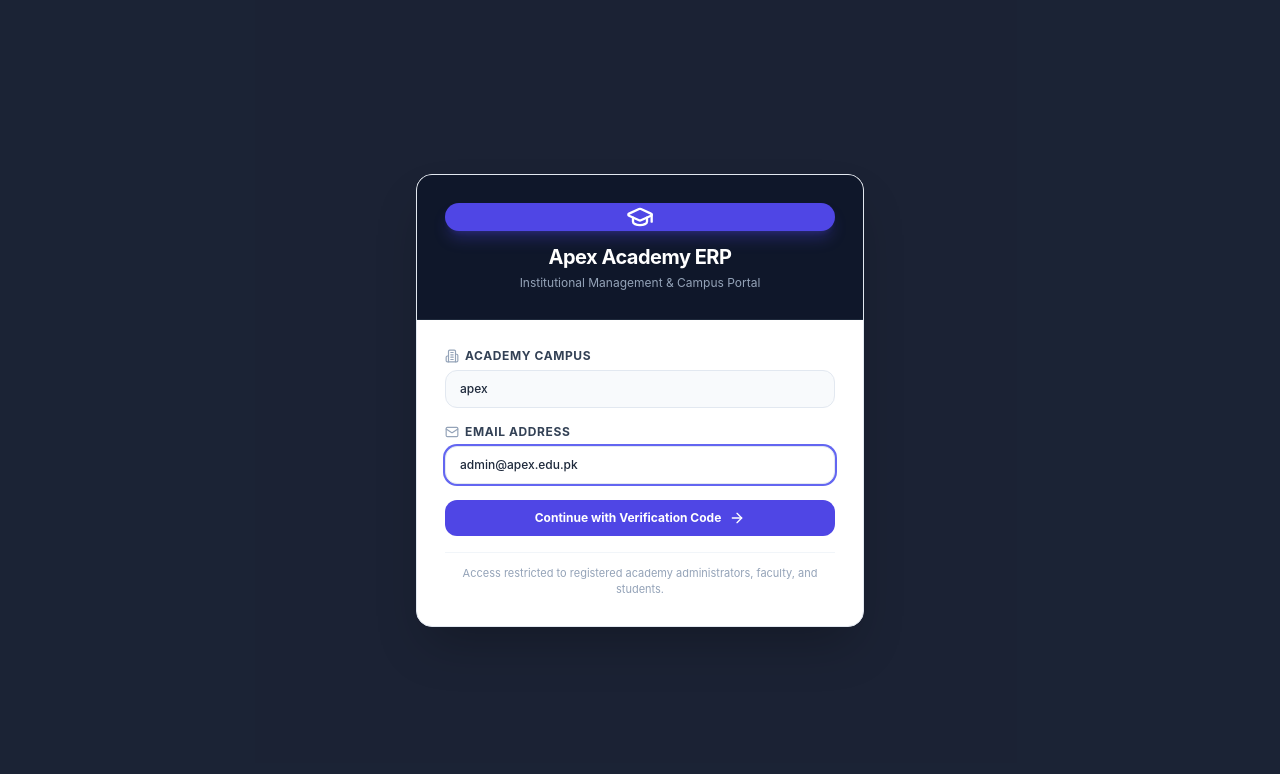
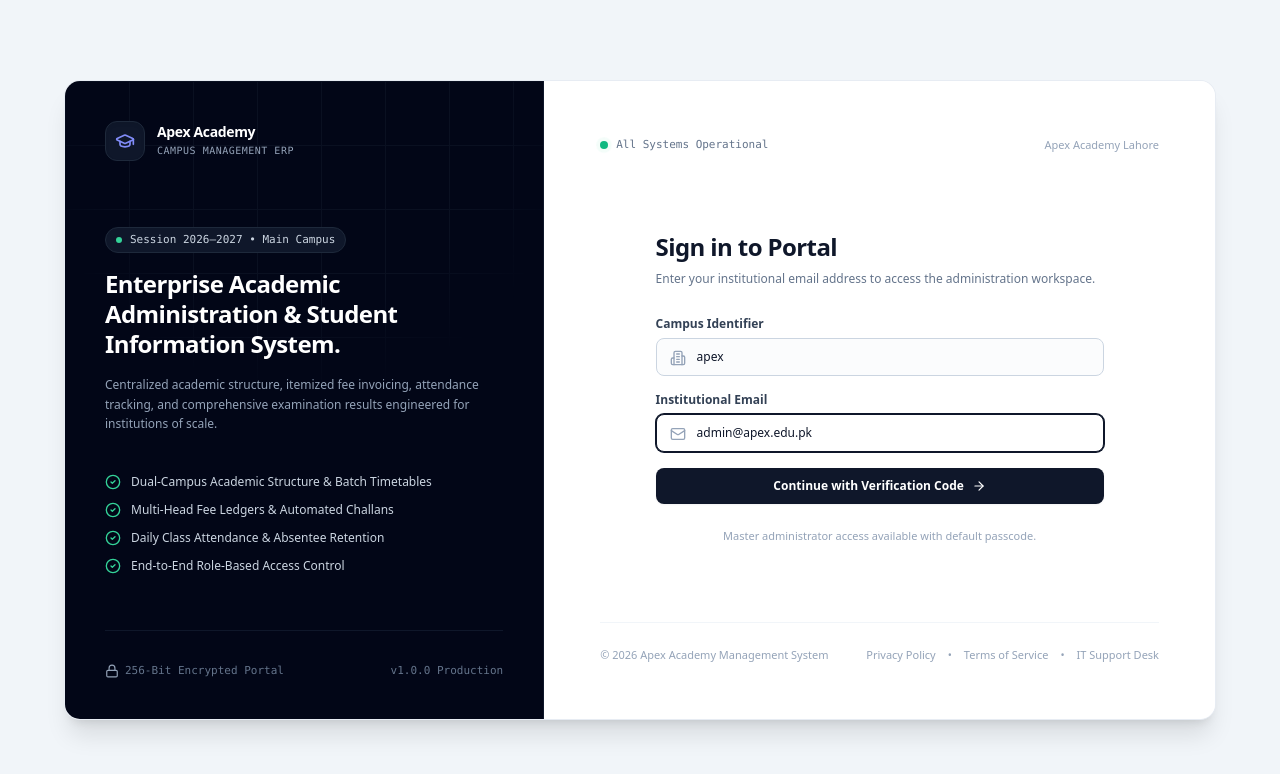
Before and after one commit to adnanfree131-bit/academy-management-system, a React (Vite) app in the folder packages/frontend/: page / in a window 1280 px wide. Shown: the top 774 px of the page. Built offline with nearby package versions, Linux system fonts and the light colour scheme.

Commit message:
feat(ui): redesign login screen into dual-pane institutional enterprise portal

```diff
--- a/packages/frontend/src/components/LoginModal.tsx
+++ b/packages/frontend/src/components/LoginModal.tsx
@@ -4,11 +4,12 @@ import {
   Mail,
   ArrowRight,
   RefreshCw,
-  KeyRound,
   Building2,
-  GraduationCap,
   ShieldCheck,
-  ArrowLeft
+  ArrowLeft,
+  CheckCircle2,
+  Lock,
+  GraduationCap
 } from 'lucide-react';
 
 export const LoginModal: React.FC = () => {
@@ -59,59 +60,150 @@ export const LoginModal: React.FC = () => {
   };
 
   return (
-    <div className="min-h-screen bg-slate-900/95 flex items-center justify-center p-4">
-      <div className="w-full max-w-md bg-white rounded-2xl shadow-2xl border border-slate-200 overflow-hidden flex flex-col">
+    <div className="min-h-screen bg-slate-100 flex items-center justify-center p-0 sm:p-6 lg:p-10 font-sans">
+      <div className="w-full max-w-6xl bg-white sm:rounded-2xl shadow-xl sm:border sm:border-slate-200/80 overflow-hidden grid grid-cols-1 lg:grid-cols-12 min-h-[640px]">
 
-        {/* Institutional Branding Header */}
-        <div className="bg-slate-900 p-7 text-white text-center border-b border-slate-800">
-          <div className="w-13 h-13 rounded-2xl bg-indigo-600 text-white flex items-center justify-center mx-auto mb-3 shadow-lg shadow-indigo-600/30">
-            <GraduationCap className="w-7 h-7 text-white" />
+        {/* ================================================================ */}
+        {/* LEFT COLUMN: INSTITUTIONAL SHOWCASE & CREDENTIALS (5/12 cols)     */}
+        {/* ================================================================ */}
+        <div className="hidden lg:flex lg:col-span-5 bg-slate-950 text-white p-10 flex-col justify-between relative overflow-hidden border-r border-slate-900">
+          {/* Subtle architectural background texture */}
+          <div className="absolute inset-0 bg-[linear-gradient(to_right,#1e293b_1px,transparent_1px),linear-gradient(to_bottom,#1e293b_1px,transparent_1px)] bg-[size:4rem_4rem] [mask-image:radial-gradient(ellipse_60%_50%_at_50%_0%,#000_70%,transparent_100%)] opacity-30" />
+
+          <div className="relative z-10">
+            {/* Institution Brand Monogram */}
+            <div className="flex items-center gap-3">
+              <div className="w-10 h-10 rounded-xl bg-slate-900 border border-slate-800 flex items-center justify-center text-white shadow-inner">
+                <GraduationCap className="w-5 h-5 text-indigo-400" />
               </div>
-          <h1 className="text-xl font-bold tracking-tight text-white">Apex Academy ERP</h1>
-          <p className="text-xs text-slate-400 mt-1">
-            Institutional Management & Campus Portal
+              <div>
+                <span className="text-sm font-bold tracking-tight text-white block leading-none">Apex Academy</span>
+                <span className="text-[10px] font-mono uppercase tracking-wider text-slate-400 mt-1 block">Campus Management ERP</span>
+              </div>
+            </div>
+
+            {/* Editorial Value Statement */}
+            <div className="mt-16 space-y-4">
+              <div className="inline-flex items-center gap-2 px-2.5 py-1 rounded-full bg-slate-900 border border-slate-800 text-[11px] font-mono text-slate-300">
+                <span className="w-1.5 h-1.5 rounded-full bg-emerald-400"></span>
+                <span>Session 2026–2027 • Main Campus</span>
+              </div>
+              <h2 className="text-2xl font-bold tracking-tight text-white leading-tight">
+                Enterprise Academic Administration & Student Information System.
+              </h2>
+              <p className="text-xs text-slate-400 leading-relaxed">
+                Centralized academic structure, itemized fee invoicing, attendance tracking, and comprehensive examination results engineered for institutions of scale.
               </p>
             </div>
 
-        {/* Form Body */}
-        <div className="p-6 sm:p-7 space-y-5">
+            {/* Institutional Features Checklist */}
+            <div className="mt-10 space-y-3 text-xs text-slate-300">
+              <div className="flex items-center gap-2.5">
+                <CheckCircle2 className="w-4 h-4 text-emerald-400 shrink-0" />
+                <span>Dual-Campus Academic Structure & Batch Timetables</span>
+              </div>
+              <div className="flex items-center gap-2.5">
+                <CheckCircle2 className="w-4 h-4 text-emerald-400 shrink-0" />
+                <span>Multi-Head Fee Ledgers & Automated Challans</span>
+              </div>
+              <div className="flex items-center gap-2.5">
+                <CheckCircle2 className="w-4 h-4 text-emerald-400 shrink-0" />
+                <span>Daily Class Attendance & Absentee Retention</span>
+              </div>
+              <div className="flex items-center gap-2.5">
+                <CheckCircle2 className="w-4 h-4 text-emerald-400 shrink-0" />
+                <span>End-to-End Role-Based Access Control</span>
+              </div>
+            </div>
+          </div>
+
+          {/* Left Footer: Compliance & Security */}
+          <div className="relative z-10 pt-8 border-t border-slate-900 flex items-center justify-between text-[11px] text-slate-500 font-mono">
+            <span className="flex items-center gap-1.5">
+              <Lock className="w-3.5 h-3.5 text-slate-400" />
+              <span>256-Bit Encrypted Portal</span>
+            </span>
+            <span>v1.0.0 Production</span>
+          </div>
+        </div>
+
+        {/* ================================================================ */}
+        {/* RIGHT COLUMN: REFINED AUTHENTICATION CONSOLE (7/12 cols)          */}
+        {/* ================================================================ */}
+        <div className="lg:col-span-7 bg-white p-8 sm:p-12 lg:p-14 flex flex-col justify-between min-h-[580px]">
+
+          {/* Top Bar: Operational Status */}
+          <div className="flex items-center justify-between">
+            <div className="flex items-center gap-2 text-[11px] text-slate-500 font-mono">
+              <span className="relative flex h-2 w-2">
+                <span className="animate-ping absolute inline-flex h-full w-full rounded-full bg-emerald-400 opacity-75"></span>
+                <span className="relative inline-flex rounded-full h-2 w-2 bg-emerald-500"></span>
+              </span>
+              <span>All Systems Operational</span>
+            </div>
+            <div className="text-[11px] text-slate-400">
+              <span>Apex Academy Lahore</span>
+            </div>
+          </div>
+
+          {/* Center Form Area */}
+          <div className="max-w-md w-full mx-auto my-auto py-6">
+
+            {/* Form Header */}
+            <div className="mb-7">
+              <h2 className="text-2xl font-bold tracking-tight text-slate-900">
+                {step === 'email' ? 'Sign in to Portal' : 'Two-Factor Verification'}
+              </h2>
+              <p className="text-xs text-slate-500 mt-1.5 leading-relaxed">
+                {step === 'email'
+                  ? 'Enter your institutional email address to access the administration workspace.'
+                  : `Enter the 6-digit verification code dispatched to ${email}`}
+              </p>
+            </div>
+
+            {/* Error Notification */}
             {error && (
-            <div className="p-3 rounded-xl bg-rose-50 border border-rose-200 text-xs text-rose-700 font-medium flex items-center gap-2 animate-in fade-in">
+              <div className="mb-5 p-3.5 rounded-lg bg-rose-50 border border-rose-200 text-xs text-rose-700 font-medium flex items-center gap-2.5 animate-in fade-in">
                 <span className="w-2 h-2 rounded-full bg-rose-600 shrink-0"></span>
                 <span>{error}</span>
               </div>
             )}
 
+            {/* Success Message Banner */}
             {message && step === 'otp' && (
-            <div className="p-3 rounded-xl bg-indigo-50 border border-indigo-200 text-xs text-indigo-800 font-medium animate-in fade-in">
+              <div className="mb-5 p-3 rounded-lg bg-slate-50 border border-slate-200 text-xs text-slate-700 font-medium animate-in fade-in">
                 {message}
               </div>
             )}
 
             {step === 'email' ? (
               <form onSubmit={handleRequestOTP} className="space-y-4">
-              {/* Academy Campus Identifier */}
+
+                {/* Campus Slug */}
                 <div>
-                <label className="block text-xs font-bold text-slate-700 uppercase tracking-wider mb-1.5 flex items-center gap-1.5">
-                  <Building2 className="w-3.5 h-3.5 text-slate-400" />
-                  Academy Campus
+                  <label className="block text-xs font-semibold text-slate-700 mb-1.5">
+                    Campus Identifier
                   </label>
+                  <div className="relative">
+                    <Building2 className="w-4 h-4 text-slate-400 absolute left-3.5 top-3 pointer-events-none" />
                     <input
                       type="text"
                       value={tenantSlug}
                       onChange={(e) => setTenantSlug(e.target.value)}
                       placeholder="apex"
                       required
-                  className="w-full text-xs bg-slate-50 border border-slate-200 rounded-xl px-3.5 py-2.5 text-slate-800 font-medium focus:outline-none focus:ring-2 focus:ring-indigo-500 focus:bg-white transition-all"
+                      className="w-full pl-10 pr-3.5 py-2.5 text-xs bg-slate-50/50 border border-slate-300 rounded-lg text-slate-900 font-medium placeholder:text-slate-400 focus:outline-none focus:ring-1 focus:ring-slate-900 focus:border-slate-900 focus:bg-white transition-all"
                     />
+                  </div>
                 </div>
 
                 {/* Email Address */}
                 <div>
-                <label className="block text-xs font-bold text-slate-700 uppercase tracking-wider mb-1.5 flex items-center gap-1.5">
-                  <Mail className="w-3.5 h-3.5 text-slate-400" />
-                  Email Address
+                  <label className="block text-xs font-semibold text-slate-700 mb-1.5">
+                    Institutional Email
                   </label>
+                  <div className="relative">
+                    <Mail className="w-4 h-4 text-slate-400 absolute left-3.5 top-3 pointer-events-none" />
                     <input
                       type="email"
                       value={email}
@@ -119,41 +211,50 @@ export const LoginModal: React.FC = () => {
                       placeholder="admin@apex.edu.pk"
                       required
                       autoFocus
-                  className="w-full text-xs bg-slate-50 border border-slate-200 rounded-xl px-3.5 py-2.5 text-slate-800 font-medium focus:outline-none focus:ring-2 focus:ring-indigo-500 focus:bg-white transition-all"
+                      className="w-full pl-10 pr-3.5 py-2.5 text-xs bg-slate-50/50 border border-slate-300 rounded-lg text-slate-900 font-medium placeholder:text-slate-400 focus:outline-none focus:ring-1 focus:ring-slate-900 focus:border-slate-900 focus:bg-white transition-all"
                     />
                   </div>
+                </div>
 
+                {/* Primary Action Button */}
                 <button
                   type="submit"
                   disabled={loading || !email.trim()}
-                className="w-full py-2.5 px-4 rounded-xl bg-indigo-600 hover:bg-indigo-700 text-white font-bold text-xs shadow-xs flex items-center justify-center gap-2 transition-all disabled:opacity-50 mt-2"
+                  className="w-full py-2.5 px-4 rounded-lg bg-slate-900 hover:bg-slate-800 text-white font-semibold text-xs shadow-sm flex items-center justify-center gap-2 transition-all disabled:opacity-50 mt-1 cursor-pointer"
                 >
                   {loading ? (
                     <>
-                    <RefreshCw className="w-4 h-4 animate-spin" />
-                    <span>Checking account...</span>
+                      <RefreshCw className="w-3.5 h-3.5 animate-spin" />
+                      <span>Authenticating...</span>
                     </>
                   ) : (
                     <>
                       <span>Continue with Verification Code</span>
-                    <ArrowRight className="w-4 h-4" />
+                      <ArrowRight className="w-3.5 h-3.5" />
                     </>
                   )}
                 </button>
 
-              <div className="pt-3 border-t border-slate-100 text-center">
+                <div className="pt-2 text-center">
                   <p className="text-[11px] text-slate-400">
-                  Access restricted to registered academy administrators, faculty, and students.
+                    Master administrator access available with default passcode.
                   </p>
                 </div>
               </form>
             ) : (
               <form onSubmit={handleVerifyOTP} className="space-y-4">
+
+                {/* 6-Digit Code */}
                 <div>
-                <label className="block text-xs font-bold text-slate-700 uppercase tracking-wider mb-1.5 flex items-center gap-1.5">
-                  <KeyRound className="w-3.5 h-3.5 text-slate-400" />
+                  <div className="flex items-center justify-between mb-1.5">
+                    <label className="block text-xs font-semibold text-slate-700">
                       6-Digit Verification Code
                     </label>
+                    <span className="text-[11px] font-mono text-slate-500">
+                      Code: <strong className="text-slate-800 font-bold">{devOtp || '123456'}</strong>
+                    </span>
+                  </div>
+                  <div className="relative">
                     <input
                       type="text"
                       maxLength={6}
@@ -162,45 +263,46 @@ export const LoginModal: React.FC = () => {
                       placeholder="123456"
                       required
                       autoFocus
-                  className="w-full text-center tracking-[12px] text-2xl font-mono font-bold bg-slate-50 border border-slate-200 rounded-xl py-3 text-slate-900 focus:outline-none focus:ring-2 focus:ring-indigo-500 focus:bg-white transition-all"
+                      className="w-full text-center tracking-[0.5em] text-xl font-mono font-bold bg-slate-50 border border-slate-300 rounded-lg py-3 text-slate-900 focus:outline-none focus:ring-1 focus:ring-slate-900 focus:border-slate-900 focus:bg-white transition-all"
                     />
                   </div>
+                </div>
 
-              {/* Dev or Default Code Helper Badge */}
-              <div className="p-2.5 rounded-lg bg-slate-100 border border-slate-200 text-[11px] text-slate-600 flex items-center justify-between">
-                <span className="font-mono text-slate-500">Access Passcode: <strong>{devOtp || '123456'}</strong></span>
+                {/* Auto-fill Helper */}
+                <div className="flex items-center justify-between px-3 py-2 bg-slate-50 border border-slate-200 rounded-lg text-xs text-slate-600">
+                  <span className="text-[11px]">Quick master access code available</span>
                   <button
                     type="button"
                     onClick={() => setOtp(devOtp || '123456')}
-                  className="px-2 py-0.5 bg-slate-800 text-white text-[10px] font-bold rounded hover:bg-slate-700 transition-colors"
+                    className="px-2.5 py-1 bg-slate-900 hover:bg-slate-800 text-white text-[10px] font-bold rounded transition-colors"
                   >
-                  Auto-fill
+                    Insert 123456
                   </button>
                 </div>
 
                 <button
                   type="submit"
                   disabled={loading || otp.length !== 6}
-                className="w-full py-2.5 px-4 rounded-xl bg-indigo-600 hover:bg-indigo-700 text-white font-bold text-xs shadow-xs flex items-center justify-center gap-2 transition-all disabled:opacity-50"
+                  className="w-full py-2.5 px-4 rounded-lg bg-slate-900 hover:bg-slate-800 text-white font-semibold text-xs shadow-sm flex items-center justify-center gap-2 transition-all disabled:opacity-50 cursor-pointer"
                 >
                   {loading ? (
                     <>
-                    <RefreshCw className="w-4 h-4 animate-spin" />
-                    <span>Signing in...</span>
+                      <RefreshCw className="w-3.5 h-3.5 animate-spin" />
+                      <span>Validating Session...</span>
                     </>
                   ) : (
                     <>
-                    <span>Sign In to Academy ERP</span>
-                    <ShieldCheck className="w-4 h-4" />
+                      <span>Enter Academy ERP</span>
+                      <ShieldCheck className="w-3.5 h-3.5 text-emerald-400" />
                     </>
                   )}
                 </button>
 
-              <div className="flex items-center justify-between text-xs pt-2">
+                <div className="flex items-center justify-between text-xs pt-1 text-slate-500">
                   <button
                     type="button"
                     onClick={() => { setStep('email'); setOtp(''); }}
-                  className="text-slate-500 hover:text-slate-800 text-[11px] flex items-center gap-1"
+                    className="text-slate-600 hover:text-slate-900 text-[11px] flex items-center gap-1 cursor-pointer"
                   >
                     <ArrowLeft className="w-3 h-3" />
                     Change email
@@ -209,7 +311,7 @@ export const LoginModal: React.FC = () => {
                     type="button"
                     onClick={handleRequestOTP}
                     disabled={loading}
-                  className="text-indigo-600 font-semibold hover:underline text-[11px]"
+                    className="text-slate-900 font-semibold hover:underline text-[11px] cursor-pointer"
                   >
                     Resend Code
                   </button>
@@ -218,6 +320,21 @@ export const LoginModal: React.FC = () => {
             )}
 
           </div>
+
+          {/* Bottom Compliance & Help Desk Footer */}
+          <div className="pt-6 border-t border-slate-100 flex flex-col sm:flex-row items-center justify-between gap-2 text-[11px] text-slate-400">
+            <span>© 2026 Apex Academy Management System</span>
+            <div className="flex items-center gap-3">
+              <span className="hover:text-slate-600 transition-colors">Privacy Policy</span>
+              <span>•</span>
+              <span className="hover:text-slate-600 transition-colors">Terms of Service</span>
+              <span>•</span>
+              <span className="hover:text-slate-600 transition-colors">IT Support Desk</span>
+            </div>
+          </div>
+
+        </div>
+
       </div>
     </div>
   );
```
Lines whose indentation alone changed are shown as unchanged.
